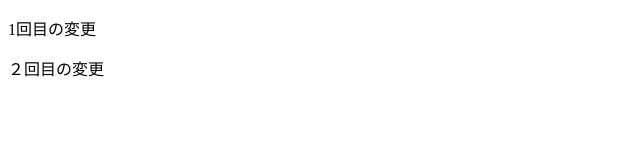
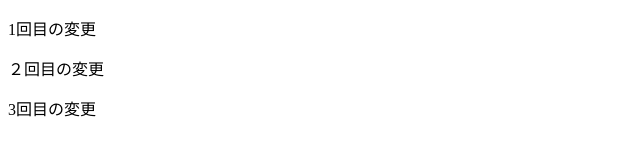
Before and after one commit to cow-bebop/git-practice, a plain HTML site: page index.html in a window 1280 px wide. Shown: the whole page, without its empty margins (0-640 px from the left). Drawn offline with Linux system fonts and the light colour scheme.

Commit message:
３かいめ

```diff
--- a/index.html
+++ b/index.html
@@ -9,5 +9,6 @@
   <body>
     <p>1回目の変更</p>
     <p>２回目の変更</p>
+    <p>3回目の変更</p>
   </body>
 </html>
```
